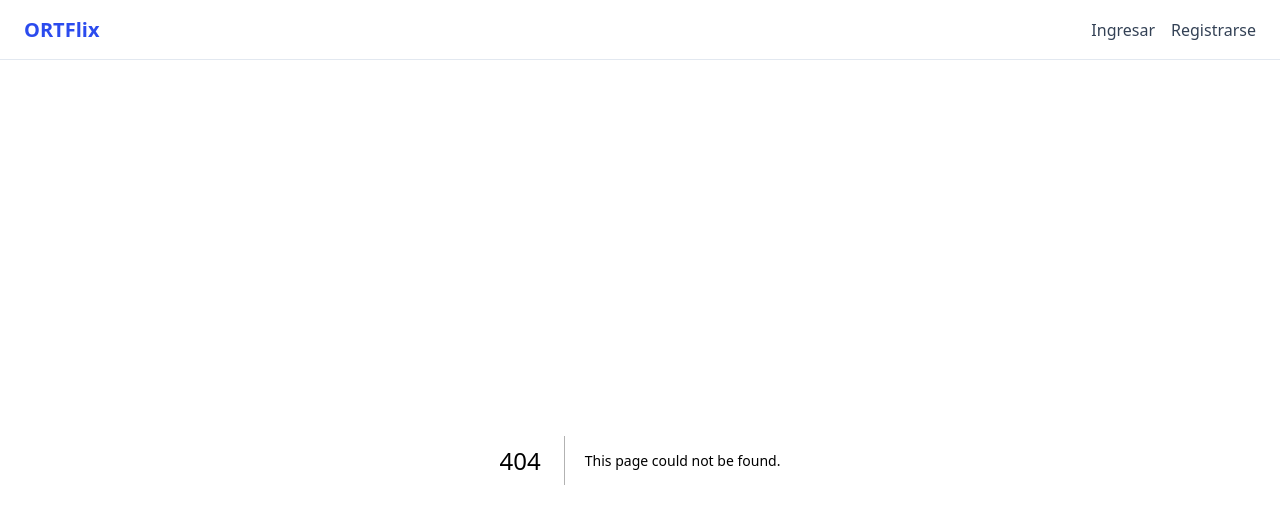
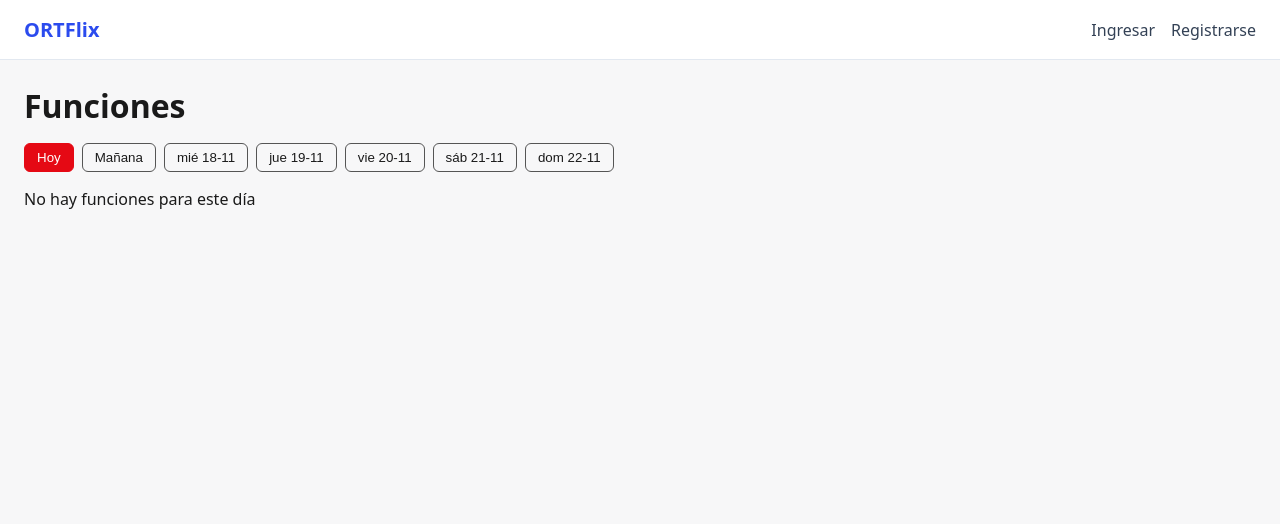
Before and after one commit to ZAVALETAFORT/PNT2_ORTFlix, a Next.js app: page /admin/funciones in a window 1280 px wide. Before the commit this address had no page. Shown: the top 524 px of the page. Built offline with nearby package versions, Linux system fonts and the light colour scheme.

Commit message:
funciones

```diff
--- /dev/null
+++ b/app/admin/funciones/FuncionesContext.js
@@ -0,0 +1,21 @@
+"use client";
+
+import { createContext, useContext, useState } from "react";
+import { funciones as funcionesMock, salas as salasMock } from "@/src/data/mock";
+
+const FuncionesContext = createContext(null);
+
+export function FuncionesProvider({ children }) {
+  const [funciones, setFunciones] = useState(() => funcionesMock.map((f) => ({ ...f })));
+  const [salas] = useState(() => salasMock.map((s) => ({ ...s })));
+
+  return (
+    <FuncionesContext.Provider value={{ funciones, setFunciones, salas }}>
+      {children}
+    </FuncionesContext.Provider>
+  );
+}
+
+export function useFunciones() {
+  return useContext(FuncionesContext);
+}
--- /dev/null
+++ b/app/admin/funciones/funciones.css
@@ -0,0 +1,37 @@
+.admin-funciones {
+    padding: 24px;
+}
+
+.filtro-dias {
+    display: flex; gap: 8px;
+    margin: 16px 0;
+    flex-wrap: wrap;
+}
+.dia {
+    padding: 6px 12px;
+    border: 1px solid #555;
+    background: transparent;
+    color: inherit;
+    border-radius: 6px;
+    cursor: pointer; }
+.dia.activo {
+    background: #e50914;
+    border-color: #e50914;
+    color: #fff;
+}
+.tabla-funciones {
+    width: 100%;
+    border-collapse: collapse;
+}
+.tabla-funciones th, .tabla-funciones td {
+    padding: 8px;
+    border-bottom: 1px solid #333;
+    text-align: left;
+}
+.etiqueta {
+    padding: 2px 8px;
+    border-radius: 4px;
+    background: #333;
+    font-size: 0.85rem;
+    color: #fff;
+}
--- /dev/null
+++ b/app/admin/funciones/layout.js
@@ -0,0 +1,6 @@
+import "./funciones.css";
+import { FuncionesProvider } from "./FuncionesContext";
+
+export default function FuncionesLayout({ children }) {
+  return <FuncionesProvider>{children}</FuncionesProvider>;
+}
--- /dev/null
+++ b/app/admin/funciones/page.js
@@ -0,0 +1,76 @@
+"use client";
+
+import { useEffect, useState } from "react";
+import { useFunciones } from "./FuncionesContext";
+import { proximosDias } from "@/app/components/funcion/fechas";
+
+export default function FuncionesAdminPage() {
+  const { funciones, salas } = useFunciones();
+  const [dias, setDias] = useState([]);
+  const [diaSeleccionado, setDiaSeleccionado] = useState("");
+
+  useEffect(() => {
+    const proximos = proximosDias(7);
+    setDias(proximos);
+    setDiaSeleccionado(proximos[0].iso);
+  }, []);
+
+  const delDia = funciones
+    .filter((f) => f.fecha === diaSeleccionado)
+    .sort((a, b) => a.hora.localeCompare(b.hora));
+
+  function nombreSala(salaId) {
+    return salas.find((s) => s.id === salaId)?.nombre ?? "-";
+  }
+
+  if (dias.length === 0) return null;
+
+  return (
+    <main className="admin-funciones">
+      <h1>Funciones</h1>
+
+      <div className="filtro-dias">
+        {dias.map((d) => (
+          <button
+            key={d.iso}
+            className={d.iso === diaSeleccionado ? "dia activo" : "dia"}
+            onClick={() => setDiaSeleccionado(d.iso)}
+          >
+            {d.etiqueta}
+          </button>
+        ))}
+      </div>
+
+      {delDia.length === 0 ? (
+        <p>No hay funciones para este día</p>
+      ) : (
+        <table className="tabla-funciones">
+          <thead>
+            <tr>
+              <th>Película</th>
+              <th>Sala</th>
+              <th>Fecha</th>
+              <th>Hora</th>
+              <th>Formato</th>
+              <th>Idioma</th>
+              <th>Precio</th>
+            </tr>
+          </thead>
+          <tbody>
+            {delDia.map((f) => (
+              <tr key={f.id}>
+                <td>{f.titulo}</td>
+                <td>{nombreSala(f.salaId)}</td>
+                <td>{f.fecha}</td>
+                <td>{f.hora}</td>
+                <td><span className="etiqueta">{f.formato}</span></td>
+                <td><span className="etiqueta">{f.idioma}</span></td>
+                <td>${f.precio.toLocaleString("es-AR")}</td>
+              </tr>
+            ))}
+          </tbody>
+        </table>
+      )}
+    </main>
+  );
+}
--- /dev/null
+++ b/app/components/funcion/fechas.js
@@ -0,0 +1,24 @@
+export function aISO(fecha) {
+    const y = fecha.getFullYear();
+    const m = String(fecha.getMonth() + 1).padStart(2, "0");
+    const d = String(fecha.getDate()).padStart(2, "0");
+    return `${y}-${m}-${d}`;
+  }
+
+  export function hoyISO() {
+    return aISO(new Date());
+  }
+
+  export function proximosDias(cantidad) {
+    const dias = [];
+    for (let i = 0; i < cantidad; i++) {
+      const fecha = new Date();
+      fecha.setDate(fecha.getDate() + i);
+      let etiqueta;
+      if (i === 0) etiqueta = "Hoy";
+      else if (i === 1) etiqueta = "Mañana";
+      else etiqueta = fecha.toLocaleDateString("es-AR", { weekday: "short", day: "numeric", month: "numeric" });
+      dias.push({ iso: aISO(fecha), etiqueta });
+    }
+    return dias;
+  }
--- a/src/data/mock.js
+++ b/src/data/mock.js
@@ -19,10 +19,10 @@ export const salas = [
 
 // movieId = id de la película en TMDB (en cartel en Argentina)
 export const funciones = [
-  { id: 1, movieId: 1400940, titulo: "Clayface", salaId: 1, fecha: "2026-10-28", hora: "20:30", formato: "3D", idioma: "Subtitulada", precio: 9500 },
-  { id: 2, movieId: 1423191, titulo: "Resident Evil", salaId: 2, fecha: "2026-10-29", hora: "22:00", formato: "4D", idioma: "Castellano", precio: 12000 },
-  { id: 3, movieId: 1153576, titulo: "Street Fighter", salaId: 1, fecha: "2026-10-30", hora: "18:00", formato: "2D", idioma: "Subtitulada", precio: 8000 },
-  { id: 4, movieId: 1058424, titulo: "Hope", salaId: 2, fecha: "2026-11-02", hora: "21:15", formato: "2D", idioma: "Castellano", precio: 8000 },
+  { id: 1, movieId: 1400940, titulo: "Clayface", salaId: 1, fecha: "2026-11-03", hora: "20:30", formato: "3D", idioma: "Subtitulada", precio: 9500 },
+  { id: 2, movieId: 1423191, titulo: "Resident Evil", salaId: 2, fecha: "2026-11-03", hora: "22:00", formato: "4D", idioma: "Castellano", precio: 12000 },
+  { id: 3, movieId: 1153576, titulo: "Street Fighter", salaId: 1, fecha: "2026-11-04", hora: "18:00", formato: "2D", idioma: "Subtitulada", precio: 8000 },
+  { id: 4, movieId: 1058424, titulo: "Hope", salaId: 2, fecha: "2026-11-06", hora: "21:15", formato: "2D", idioma: "Castellano", precio: 8000 },
 ];
 
 export const reservas = [
```
